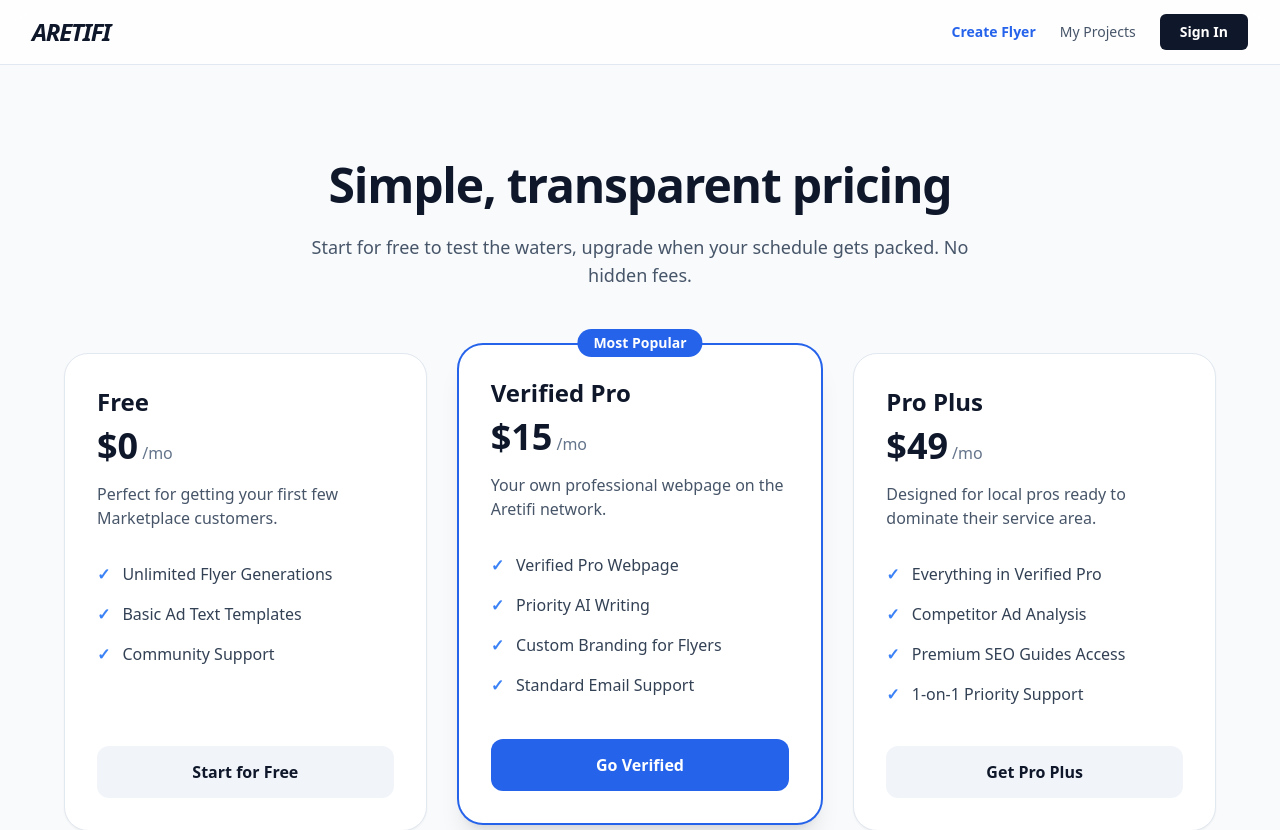
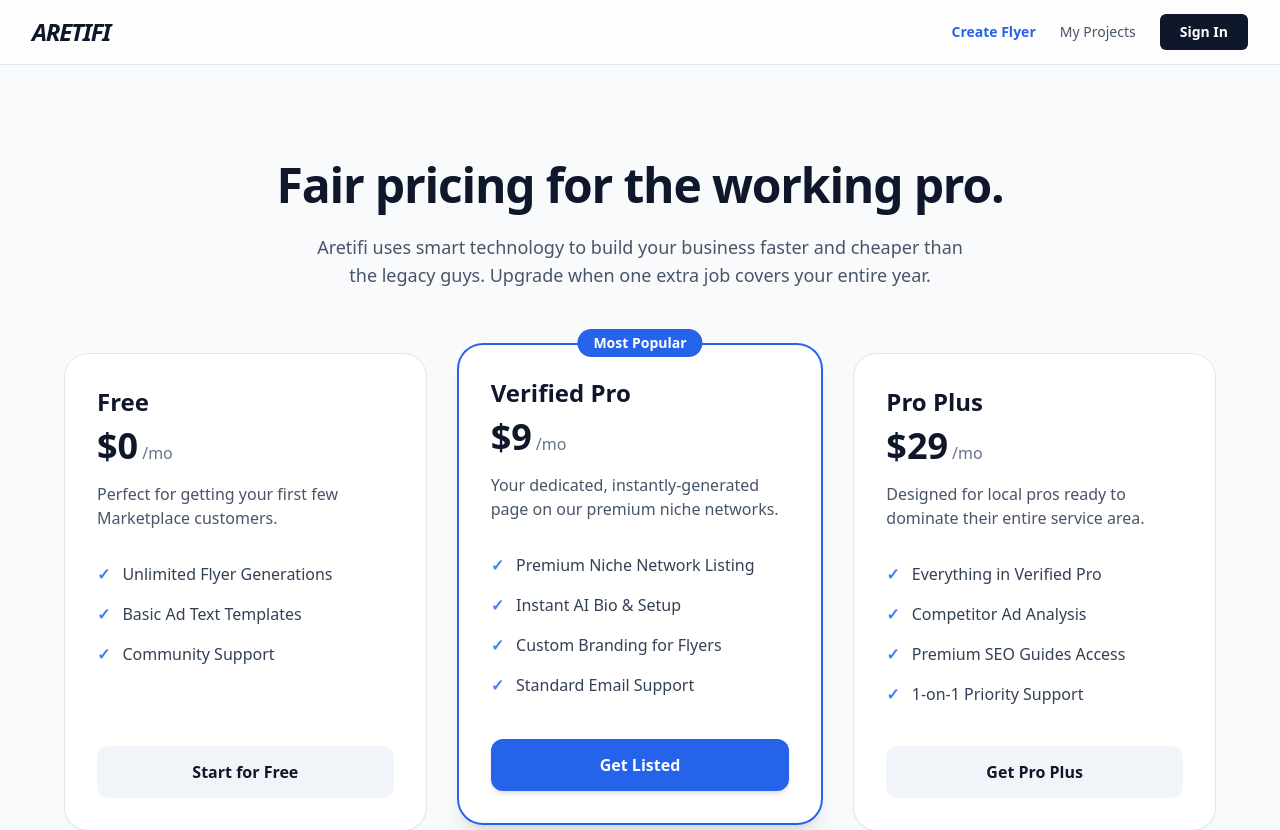
Before and after one commit to jakejmanley-collab/local-service-ads, a Next.js app: page /pricing in a window 1280 px wide. Shown: the top 830 px of the page. Built offline with nearby package versions, Linux system fonts and the light colour scheme.

Commit message:
Update page.tsx

```diff
--- a/app/pricing/page.tsx
+++ b/app/pricing/page.tsx
@@ -2,7 +2,7 @@ import Link from 'next/link';
 
 export const metadata = {
   title: 'Pricing | Aretifi Studio',
-  description: 'Simple, transparent pricing for local service business growth tools.',
+  description: 'Fair, honest pricing for local service business growth tools and premium network listings.',
 };
 
 export default function PricingPage() {
@@ -22,22 +22,22 @@ export default function PricingPage() {
     },
     {
       name: 'Verified Pro',
-      price: '$15',
-      description: 'Your own professional webpage on the Aretifi network.',
+      price: '$9',
+      description: 'Your dedicated, instantly-generated page on our premium niche networks.',
       features: [
-        'Verified Pro Webpage',
-        'Priority AI Writing',
+        'Premium Niche Network Listing',
+        'Instant AI Bio & Setup',
         'Custom Branding for Flyers',
         'Standard Email Support'
       ],
-      cta: 'Go Verified',
+      cta: 'Get Listed',
       href: '/upgrade-offer',
       highlight: true
     },
     {
       name: 'Pro Plus',
-      price: '$49',
-      description: 'Designed for local pros ready to dominate their service area.',
+      price: '$29',
+      description: 'Designed for local pros ready to dominate their entire service area.',
       features: [
         'Everything in Verified Pro',
         'Competitor Ad Analysis',
@@ -56,13 +56,13 @@ export default function PricingPage() {
 
         {/* Header Section */}
         <h1 className="text-4xl md:text-5xl font-bold tracking-tight mb-6 text-slate-900">
-          Simple, transparent pricing
+          Fair pricing for the working pro.
         </h1>
         <p className="text-lg text-slate-600 mb-16 max-w-2xl mx-auto">
-          Start for free to test the waters, upgrade when your schedule gets packed. No hidden fees.
+          Aretifi uses smart technology to build your business faster and cheaper than the legacy guys. Upgrade when one extra job covers your entire year.
         </p>
 
-        {/* Pricing Cards Grid (Updated to 3 columns) */}
+        {/* Pricing Cards Grid */}
         <div className="grid md:grid-cols-3 gap-8 text-left mb-16">
           {tiers.map((tier) => (
             <div
@@ -87,7 +87,6 @@ export default function PricingPage() {
                 <span className="text-slate-500 font-medium">/mo</span>
               </div>
 
-              {/* Added min-height to keep all cards aligned perfectly */}
               <p className="text-slate-600 mb-8 min-h-[3rem]">
                 {tier.description}
               </p>
@@ -105,7 +104,7 @@ export default function PricingPage() {
                 href={tier.href}
                 className={`block w-full py-3.5 rounded-xl font-semibold text-center transition-colors ${
                   tier.highlight
-                    ? 'bg-blue-600 text-white hover:bg-blue-700'
+                    ? 'bg-blue-600 text-white hover:bg-blue-700 shadow-md'
                     : 'bg-slate-100 text-slate-900 hover:bg-slate-200'
                 }`}
               >
@@ -128,7 +127,7 @@ export default function PricingPage() {
               Unlock the Premium Flyer Tool
             </h3>
             <p className="text-slate-600 text-lg">
-              Commit to a full year of <span className="font-semibold text-slate-900">Verified Pro</span> or <span className="font-semibold text-slate-900">Pro Plus</span> and get completely free, unlimited access to our Premium Flyer Generator (normally sold separately).
+              Commit to a full year of <span className="font-semibold text-slate-900">Verified Pro</span> or <span className="font-semibold text-slate-900">Pro Plus</span> and get completely free, unlimited access to our Premium Flyer Generator.
             </p>
           </div>
 
```
